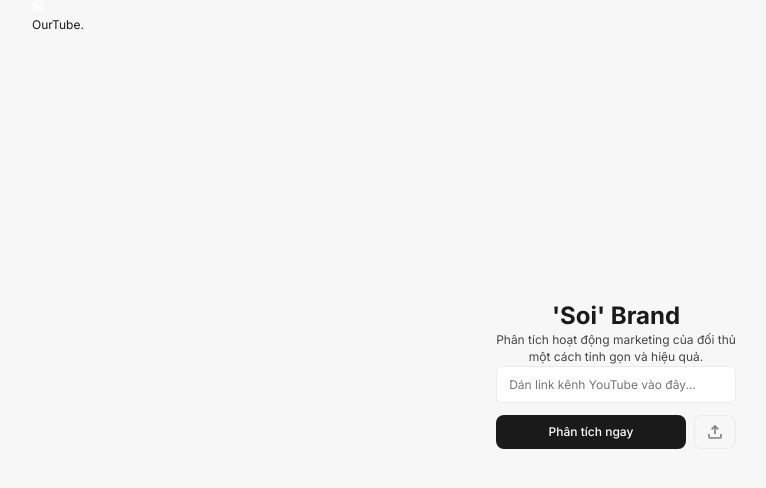
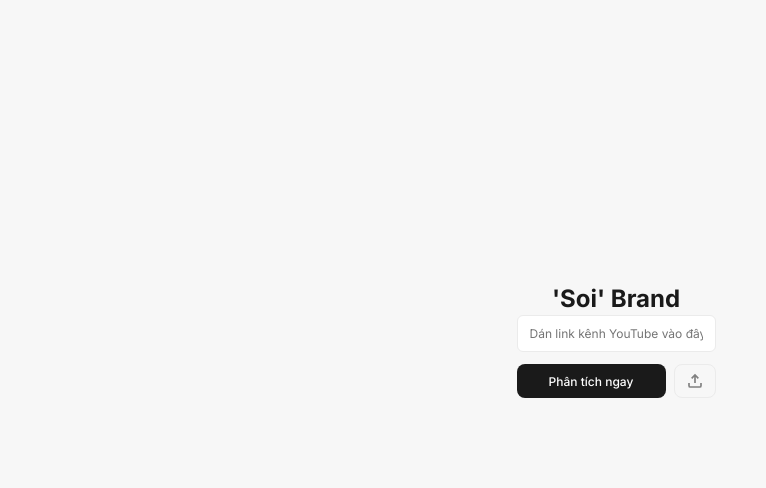
Before and after one commit to trangcongloc/Soi-Brand, a Next.js app: page / in a window 1280 px wide. Shown: the top 488 px of the page, without its empty margins (24-790 px from the left). Built offline with nearby package versions, Linux system fonts and the light colour scheme.

Commit message:
UI refinements: remove header, enhance logo branding, fix report spacing

```diff
--- a/app/globals.css
+++ b/app/globals.css
@@ -212,3 +212,39 @@
 .opacity-80 {
     opacity: 0.8;
 }
+
+/* Brand Link Interactivity */
+.brand-link {
+    transition: all 0.2s ease-out;
+    display: flex;
+    align-items: center;
+    gap: 8px;
+    cursor: pointer;
+    user-select: none;
+    height: 100%; /* Fill container height for vertical centering */
+}
+
+.brand-link:hover .brand-text {
+    transform: scale(1.05); /* Increased to 5% */
+    color: #000;
+}
+
+.brand-link:active {
+    transform: scale(0.96);
+}
+
+.brand-text {
+    transition: all 0.2s cubic-bezier(0.175, 0.885, 0.32, 1.275);
+    font-weight: 900 !important; /* Always bold */
+    display: inline-block;
+}
+
+/* Sticky Header Fix */
+.sticky-header {
+    position: fixed !important;
+    top: 0 !important;
+    left: 0 !important;
+    right: 0 !important;
+    z-index: 9999 !important;
+    will-change: transform;
+}
--- a/app/page.tsx
+++ b/app/page.tsx
@@ -47,34 +47,6 @@
     return (
         <main className="min-h-screen flex flex-col">
             {/* Ultracompact Header - Clean Branding (50px) */}
-            <header className="fixed top-0 left-0 right-0 bg-[#f7f7f7]/80 backdrop-blur-md z-50 h-[50px] border-b border-black/5">
-                <div className="container h-full flex justify-between items-center">
-                    <div
-                        className="flex items-center gap-2 cursor-pointer"
-                        onClick={() => {
-                            setReport(null);
-                            setError(null);
-                        }}
-                    >
-                        <div className="w-6 h-6 bg-black rounded flex items-center justify-center">
-                            <svg
-                                width="12"
-                                height="12"
-                                viewBox="0 0 24 24"
-                                fill="none"
-                                stroke="white"
-                                strokeWidth="3"
-                            >
-                                <path d="M12 2L2 7l10 5 10-5-10-5zM2 17l10 5 10-5M2 12l10 5 10-5" />
-                            </svg>
-                        </div>
-                        <span className="font-extrabold text-[16px] tracking-tight">
-                            OurTube.
-                        </span>
-                    </div>
-                </div>
-            </header>
-
             <div
                 className={`pt-[50px] flex-1 ${!report ? "center-screen" : ""}`}
             >
@@ -83,11 +55,6 @@
                         <h1 className="text-[36px] md:text-[52px] font-extrabold tracking-tight mb-5 leading-[1.1] letter-spacing-[-0.03em]">
                             'Soi' Brand
                         </h1>
-                        <p className="text-[#666] text-[15px] mb-14 max-w-lg mx-auto opacity-80 leading-relaxed">
-                            Phân tích hoạt động marketing của đối thủ <br /> một
-                            cách tinh gọn và hiệu quả.
-                        </p>
-
                         <div className="max-w-md mx-auto mb-16 px-4">
                             <AnalysisForm
                                 onSubmit={handleAnalyze}
@@ -110,17 +77,6 @@
                         <ReportDisplay report={report} />
                     </div>
                 )}
-
-                {report && !isLoading && (
-                    <div className="fixed bottom-6 left-6 z-40">
-                        <button
-                            onClick={() => setReport(null)}
-                            className="btn bg-white/90 backdrop-blur shadow-lg border border-gray-200 text-xs px-4 py-2 rounded-full hover:bg-black hover:text-white transition-all flex items-center gap-2"
-                        >
-                            ← Phân tích kênh khác
-                        </button>
-                    </div>
-                )}
             </div>
 
             {error && (
--- a/components/ReportDisplay.module.css
+++ b/components/ReportDisplay.module.css
@@ -115,6 +115,7 @@
     margin-bottom: 2rem;
     border-bottom: 1px solid rgba(0, 0, 0, 0.05);
     padding-bottom: 1.5rem;
+    padding-top: 1.5rem;
 }
 
 .title {
```
